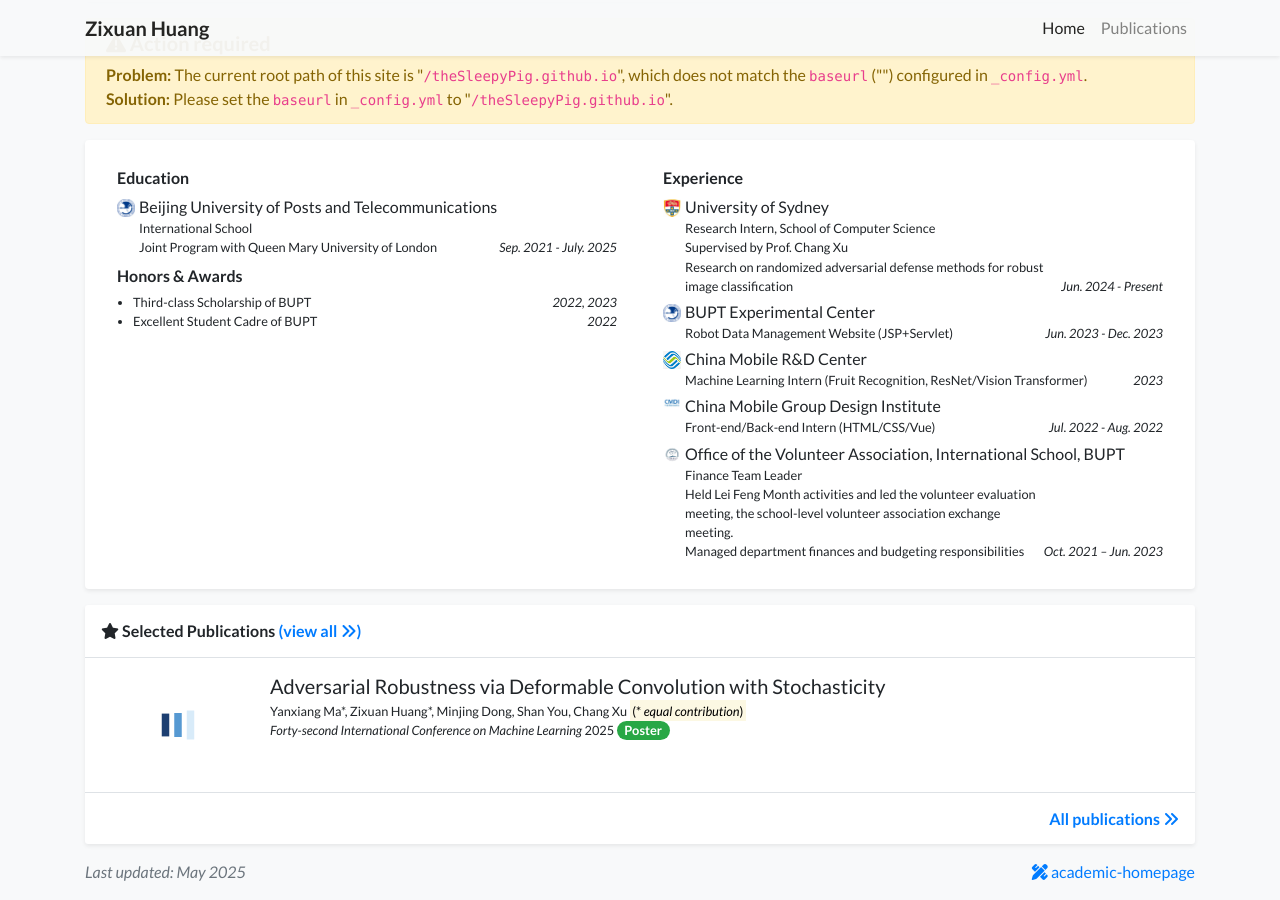
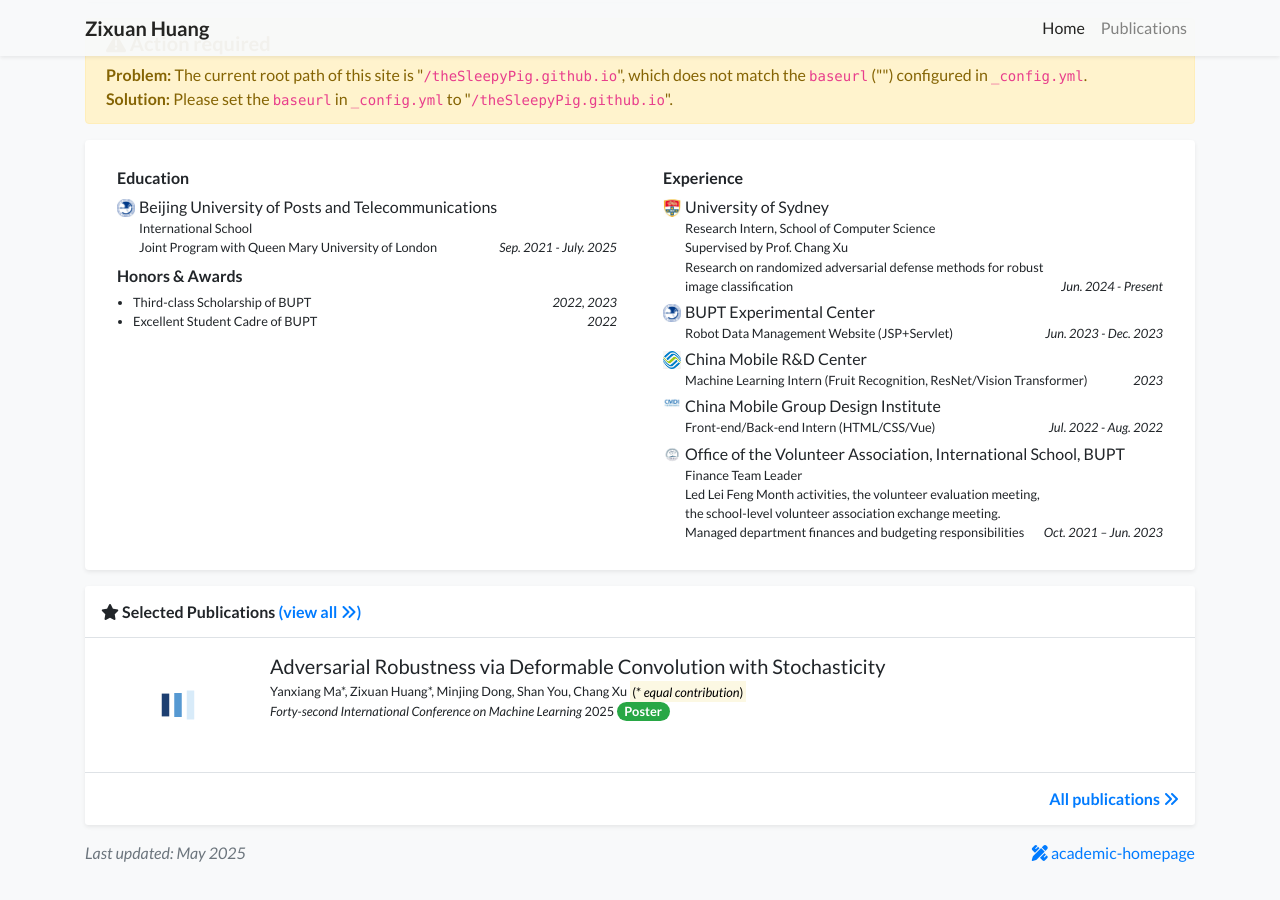
Before and after one commit to theSleepyPig/theSleepyPig.github.io, a Jekyll site: the page built from index.html, in a window 1280 px wide and 900 px high, scrolled down 505 px. Built offline with Jekyll 4.4.1, drawn with Linux system fonts in a browser that asks for light colours; nearby versions of some CDN libraries; a style sheet for code colours, icons or effects is not loaded.

Commit message:
Update profile.yml

```diff
--- a/_data/profile.yml
+++ b/_data/profile.yml
@@ -81,7 +81,7 @@ experience:
   logo: /assets/images/badges/volun.jpg  # 记得将图标文件命名为 hongyan.png 并放入该路径
   position: >-
     Finance Team Leader <br/>
-    Held Lei Feng Month activities and led the volunteer evaluation meeting, the school-level volunteer association exchange meeting. <br/>
+    Led Lei Feng Month activities, the volunteer evaluation meeting, the school-level volunteer association exchange meeting. <br/>
     Managed department finances and budgeting responsibilities
   date: Oct. 2021 – Jun. 2023
 
```
